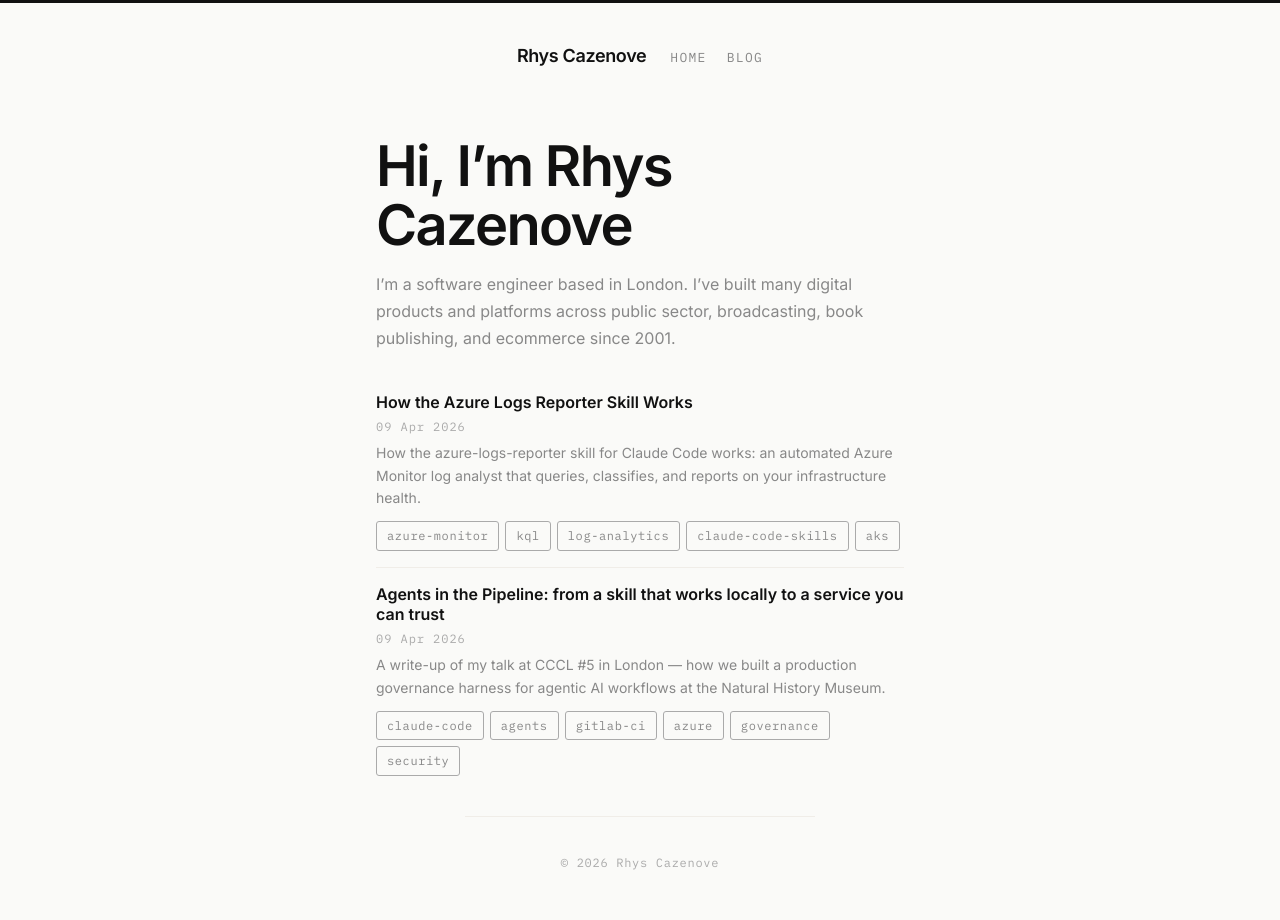
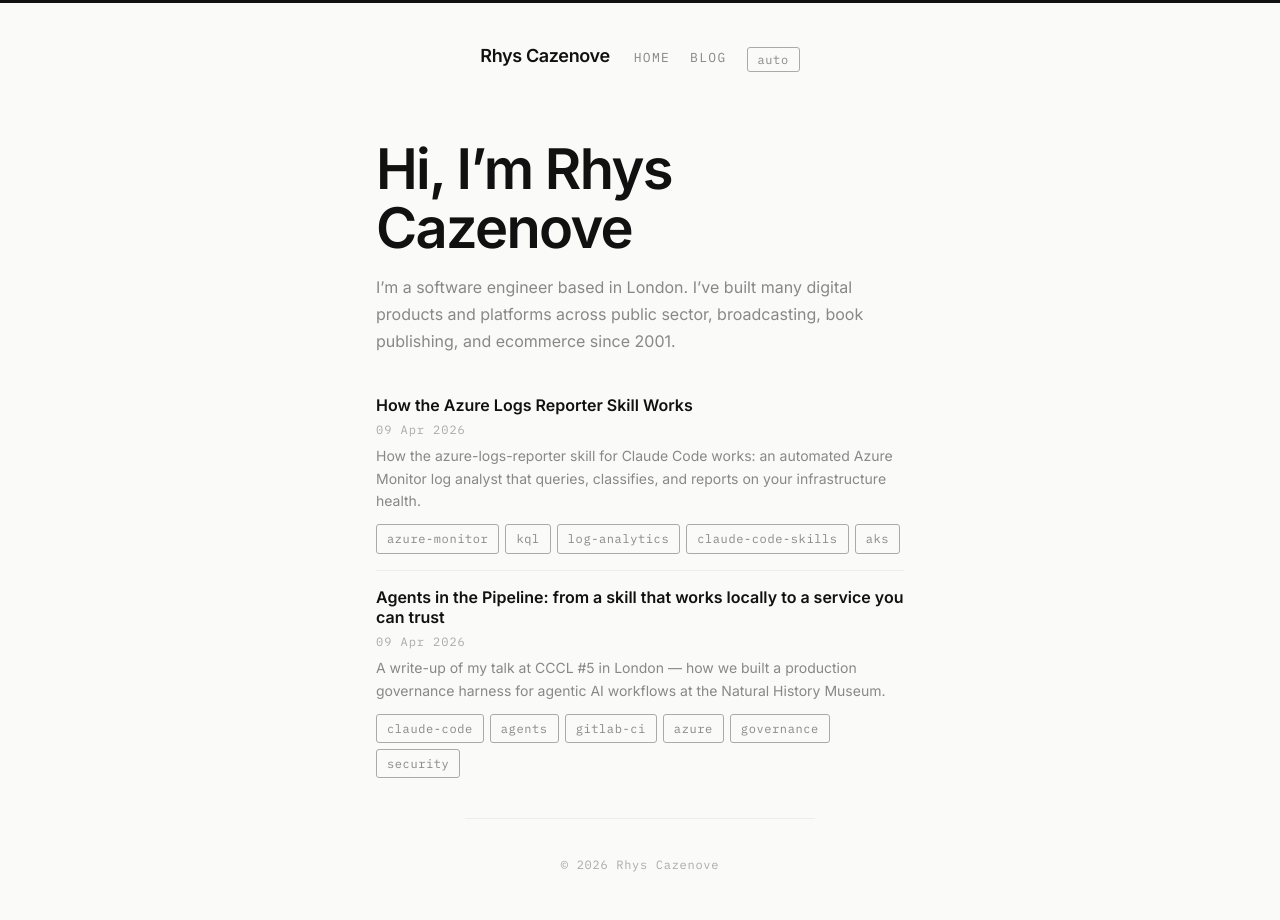
Before and after one commit to rhyscazenove/Rhyscazenove, a Jekyll site: the page built from docs/index.md, in a window 1280 px wide. Built offline with Jekyll 4.4.1, drawn with Linux system fonts in a browser that asks for light colours.

Commit message:
Implement theme toggle functionality and update styles for dark mode support

```diff
--- a/docs/_includes/header.html
+++ b/docs/_includes/header.html
@@ -4,6 +4,7 @@
     <p>
       <a href="{{ '/' | relative_url }}">Home</a>
       <a href="{{ '/blog' | relative_url }}">Blog</a>
+      <button class="theme-toggle" id="theme-toggle" aria-label="Toggle dark mode"></button>
     </p>
   </nav>
 </header>
--- a/docs/_layouts/default.html
+++ b/docs/_layouts/default.html
@@ -6,6 +6,12 @@
   <title>{% if page.title %}{{ page.title }} — {{ site.title }}{% else %}{{ site.title }}{% endif %}</title>
   <meta name="description" content="{{ page.description | default: site.description }}">
   <link rel="stylesheet" href="{{ '/assets/css/style.css' | relative_url }}">
+  <script>
+    (function() {
+      var saved = localStorage.getItem('theme');
+      if (saved) document.documentElement.setAttribute('data-theme', saved);
+    })();
+  </script>
   {% feed_meta %}
 </head>
 <body>
@@ -40,5 +46,34 @@
     </main>
     {% include footer.html %}
   </div>
+  <script>
+    (function() {
+      var btn = document.getElementById('theme-toggle');
+      var states = ['auto', 'light', 'dark'];
+      var labels = { auto: 'auto', light: 'light', dark: 'dark' };
+
+      function current() {
+        return document.documentElement.getAttribute('data-theme') || 'auto';
+      }
+
+      function apply(theme) {
+        if (theme === 'auto') {
+          document.documentElement.removeAttribute('data-theme');
+          localStorage.removeItem('theme');
+        } else {
+          document.documentElement.setAttribute('data-theme', theme);
+          localStorage.setItem('theme', theme);
+        }
+        btn.textContent = labels[theme];
+      }
+
+      btn.addEventListener('click', function() {
+        var i = states.indexOf(current());
+        apply(states[(i + 1) % states.length]);
+      });
+
+      apply(current());
+    })();
+  </script>
 </body>
 </html>
--- a/docs/assets/css/style.css
+++ b/docs/assets/css/style.css
@@ -42,13 +42,21 @@ html, body {
 
 /* ── DARK MODE ── */
 @media (prefers-color-scheme: dark) {
-  :root {
+  html:not([data-theme="light"]) {
     --bg:     #141414;
     --ink:    #ede8e0;
     --mid:    #999;
     --light:  #555;
     --xlight: #1a1a1a;
   }
+}
+
+html[data-theme="dark"] {
+  --bg:     #141414;
+  --ink:    #ede8e0;
+  --mid:    #999;
+  --light:  #555;
+  --xlight: #1a1a1a;
 }
 
 /* ── LAYOUT ── */
@@ -116,6 +124,26 @@ header nav a {
 }
 
 header nav a:hover {
+  color: var(--ink);
+}
+
+/* ── THEME TOGGLE ── */
+.theme-toggle {
+  background: none;
+  border: 1px solid var(--light);
+  border-radius: 3px;
+  padding: 4px 10px;
+  font-family: var(--mono);
+  font-size: 12px;
+  color: var(--mid);
+  letter-spacing: 0.05em;
+  cursor: pointer;
+  transition: color 0.2s, border-color 0.2s;
+  white-space: nowrap;
+}
+
+.theme-toggle:hover {
+  border-color: var(--mid);
   color: var(--ink);
 }
 
```
